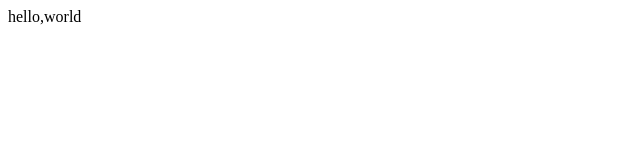
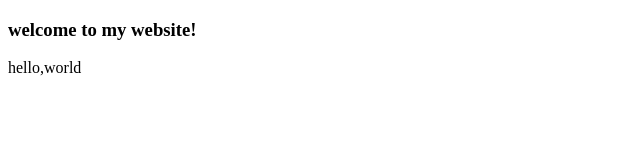
Before and after one commit to LockdownX99/codes_file, a plain HTML site: page hello.html in a window 1280 px wide. Shown: the whole page, without its empty margins (0-640 px from the left). Drawn offline with Linux system fonts and the light colour scheme.

Commit message:
add heading

```diff
--- a/hello.html
+++ b/hello.html
@@ -5,7 +5,7 @@
 </head>
 
 <body>
-
+<h3>welcome to my website!</h3>
 hello,world
 
 </body>
```
